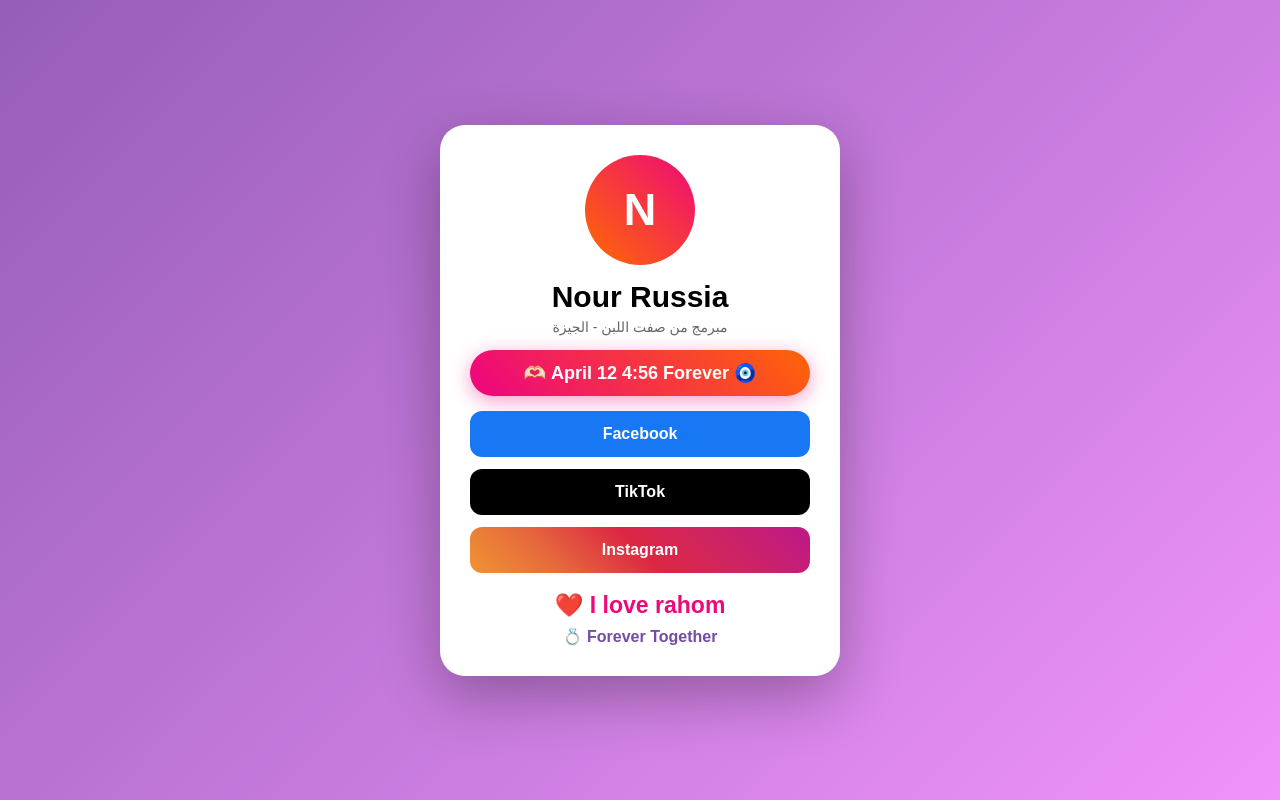
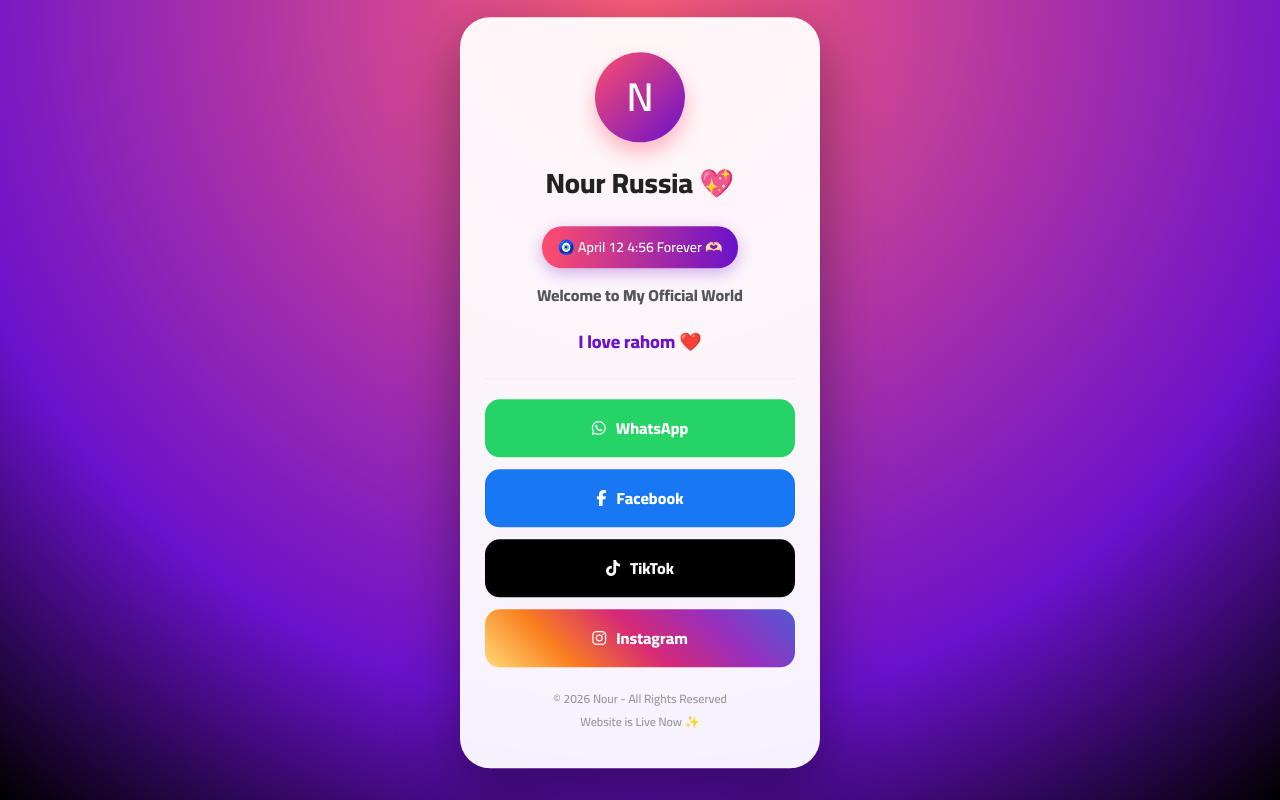
Before and after one commit to nourrussia1-eng/nour-website, a plain HTML site: page index.html in a window 1280 px wide. Drawn offline with Linux system fonts and the light colour scheme.

Commit message:
Update index.html

```diff
--- a/index.html
+++ b/index.html
@@ -1,38 +1,83 @@
 <!DOCTYPE html>
-<html lang="ar" dir="rtl">
+<html lang="ar">
 <head>
 <meta charset="UTF-8">
 <meta name="viewport" content="width=device-width, initial-scale=1.0">
-<title>Nour Russia - Rahom Forever</title>
+<title>Nour Russia ❤️ Rahom</title>
+<link rel="stylesheet" href="https://cdnjs.cloudflare.com/ajax/libs/font-awesome/6.5.0/css/all.min.css">
 <style>
+@import url('https://fonts.googleapis.com/css2?family=Cairo:wght@600;800&display=swap');
 *{margin:0;padding:0;box-sizing:border-box}
-body{font-family:Arial;background:linear-gradient(135deg,#667eea,#764ba2,#f093fb,#f5576c);background-size:400% 400%;animation:g 8s ease infinite;min-height:100vh;display:flex;justify-content:center;align-items:center;padding:20px}
-@keyframes g{0%{background-position:0% 50%}50%{background-position:100% 50%}100%{background-position:0% 50%}}
-.card{background:white;width:100%;max-width:400px;border-radius:25px;padding:30px;text-align:center;box-shadow:0 20px 60px rgba(0,0,0,0.3)}
-.avatar{width:110px;height:110px;border-radius:50%;background:linear-gradient(45deg,#ff6a00,#ee0979);display:flex;justify-content:center;align-items:center;color:white;font-size:45px;font-weight:bold;margin:0 auto}
-h1{font-size:30px;margin:15px 0 5px}
-.bio{color:#666;font-size:14px;margin-bottom:15px}
-.forever{background:linear-gradient(45deg,#ff6a00,#ee0979,#ff6a00);background-size:200% 200%;animation:glow 2s infinite;color:white;padding:12px 20px;border-radius:50px;font-weight:bold;font-size:18px;margin:15px 0;box-shadow:0 5px 20px rgba(238,9,121,0.4)}
-@keyframes glow{0%{background-position:0% 50%}50%{background-position:100% 50%}100%{background-position:0% 50%}}
-.btn{display:block;padding:14px;margin-bottom:12px;border-radius:12px;color:white;text-decoration:none;font-weight:bold;font-size:16px;transition:0.3s}
-.btn:active{transform:scale(0.97)}
-.fb{background:#1877F2}.tiktok{background:#000}.insta{background:linear-gradient(45deg,#f09433,#e6683c,#dc2743,#cc2366,#bc1888)}
-.love{margin-top:20px;color:#ee0979;font-weight:bold;font-size:22px;animation:pulse 1.5s infinite}
-@keyframes pulse{0%{transform:scale(1)}50%{transform:scale(1.05)}100%{transform:scale(1)}}
-.date{margin-top:8px;color:#764ba2;font-weight:bold}
+body{
+  min-height:100vh;
+  display:flex;justify-content:center;align-items:center;
+  background: radial-gradient(circle at top, #ff5e78, #6a11cb 70%, #000);
+  font-family:'Cairo', sans-serif;
+  padding:20px;
+}
+.card{
+  background: rgba(255,255,255,0.95);
+  width:100%;max-width:360px;
+  border-radius:30px;
+  padding:35px 25px;
+  text-align:center;
+  box-shadow: 0 20px 60px rgba(0,0,0,0.4);
+  animation: float 3s ease-in-out infinite;
+}
+@keyframes float{0%,100%{transform:translateY(0)}50%{transform:translateY(-10px)}}
+.avatar{
+  width:90px;height:90px;
+  background: linear-gradient(135deg,#ff4d6d,#6a11cb);
+  border-radius:50%;
+  margin:0 auto 15px;
+  display:flex;align-items:center;justify-content:center;
+  font-size:40px;color:white;
+  box-shadow:0 10px 20px rgba(255,77,109,0.4);
+}
+h1{color:#222;font-size:28px;margin-bottom:5px}
+.badge{
+  background: linear-gradient(90deg,#ff4d6d,#6a11cb);
+  color:white;padding:8px 16px;border-radius:20px;
+  display:inline-block;font-size:14px;margin:12px 0;
+  box-shadow:0 5px 15px rgba(106,17,203,0.3);
+}
+.date{font-size:18px;color:#6a11cb;font-weight:800;margin:15px 0}
+.love{font-size:22px;color:#ff006e;font-weight:800;animation:pulse 1.2s infinite}
+@keyframes pulse{0%{transform:scale(1)}50%{transform:scale(1.08)}100%{transform:scale(1)}}
+.divider{height:1px;background:#eee;margin:20px 0}
+.social{display:grid;gap:12px}
+.btn{
+  display:flex;align-items:center;justify-content:center;gap:10px;
+  padding:14px;border-radius:15px;
+  text-decoration:none;color:white;font-weight:700;
+  font-size:16px;transition:0.3s;
+}
+.btn:hover{transform:scale(1.05)}
+.whatsapp{background:#25D366}
+.facebook{background:#1877F2}
+.tiktok{background:#000}
+.insta{background: linear-gradient(45deg,#feda75,#fa7e1e,#d62976,#962fbf,#4f5bd5)}
+.footer{margin-top:20px;font-size:12px;color:#999}
 </style>
 </head>
 <body>
 <div class="card">
-<div class="avatar">N</div>
-<h1>Nour Russia</h1>
-<p class="bio">مبرمج من صفت اللبن - الجيزة</p>
-<div class="forever">🧿 April 12 4:56 Forever 🫶🏻</div>
-<a class="btn fb" href="https://www.facebook.com/share/1F4ZbHoJ3t/" target="_blank">Facebook</a>
-<a class="btn tiktok" href="https://www.tiktok.com/@nourrussia1?_t=ZS-90zE1jLqjQw&_r=1" target="_blank">TikTok</a>
-<a class="btn insta" href="https://www.instagram.com/nour_russia1?igsh=c2p5aGgzY3NreW1q" target="_blank">Instagram</a>
-<div class="love">I love rahom ❤️</div>
-<div class="date">Forever Together 💍</div>
+  <div class="avatar">N</div>
+  <h1>Nour Russia 💖</h1>
+  <div class="badge">🧿 April 12 4:56 Forever 🫶🏻</div>
+  <h2 style="font-size:16px;color:#555">Welcome to My Official World</h2>
+  <div class="date">I love rahom ❤️</div>
+
+  <div class="divider"></div>
+
+  <div class="social">
+    <a class="btn whatsapp" href="https://wa.me/201234567890" target="_blank"><i class="fab fa-whatsapp"></i> WhatsApp</a>
+    <a class="btn facebook" href="https://facebook.com/" target="_blank"><i class="fab fa-facebook-f"></i> Facebook</a>
+    <a class="btn tiktok" href="https://tiktok.com/@" target="_blank"><i class="fab fa-tiktok"></i> TikTok</a>
+    <a class="btn insta" href="https://instagram.com/" target="_blank"><i class="fab fa-instagram"></i> Instagram</a>
+  </div>
+
+  <div class="footer">© 2026 Nour - All Rights Reserved<br>Website is Live Now ✨</div>
 </div>
 </body>
 </html>
```
